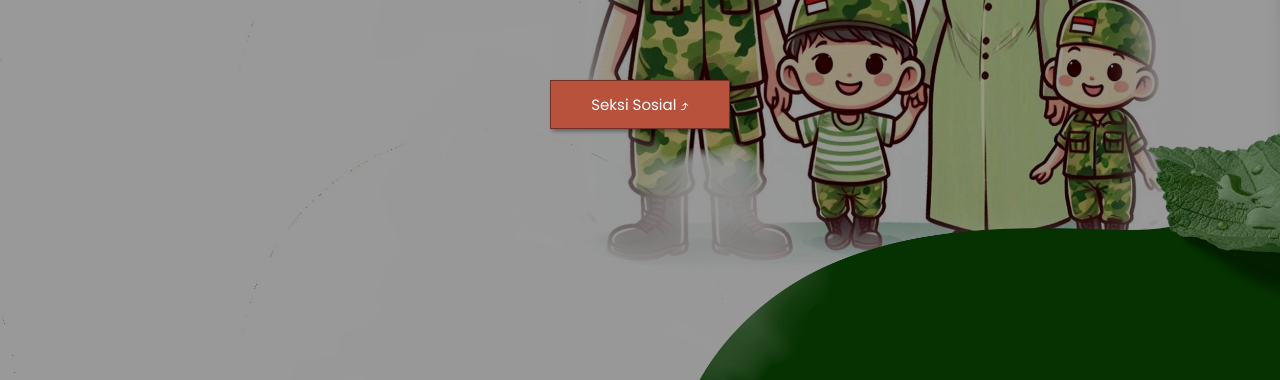
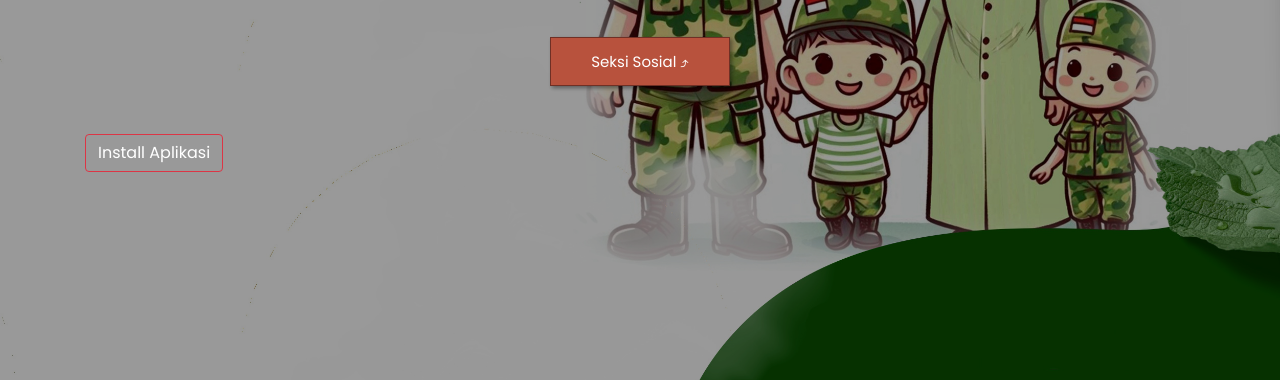
Before and after one commit to persit19tambusai/persit19, a plain HTML site: page index.html in a window 1280 px wide. Shown: the part 420-800 px from the top of the page. Drawn offline with Linux system fonts and the light colour scheme.

Commit message:
Update index.html

```diff
--- a/index.html
+++ b/index.html
@@ -103,7 +103,7 @@
 
 			// Sembunyikan tombol install jika sudah terinstal
 			const installBtn = document.querySelector('#installBtn');
-      alert(installBtn);
+      installBtn.style.display = 'block';
 
 			if (isInStandaloneMode) {
 			  installBtn.style.display = 'none';
```
